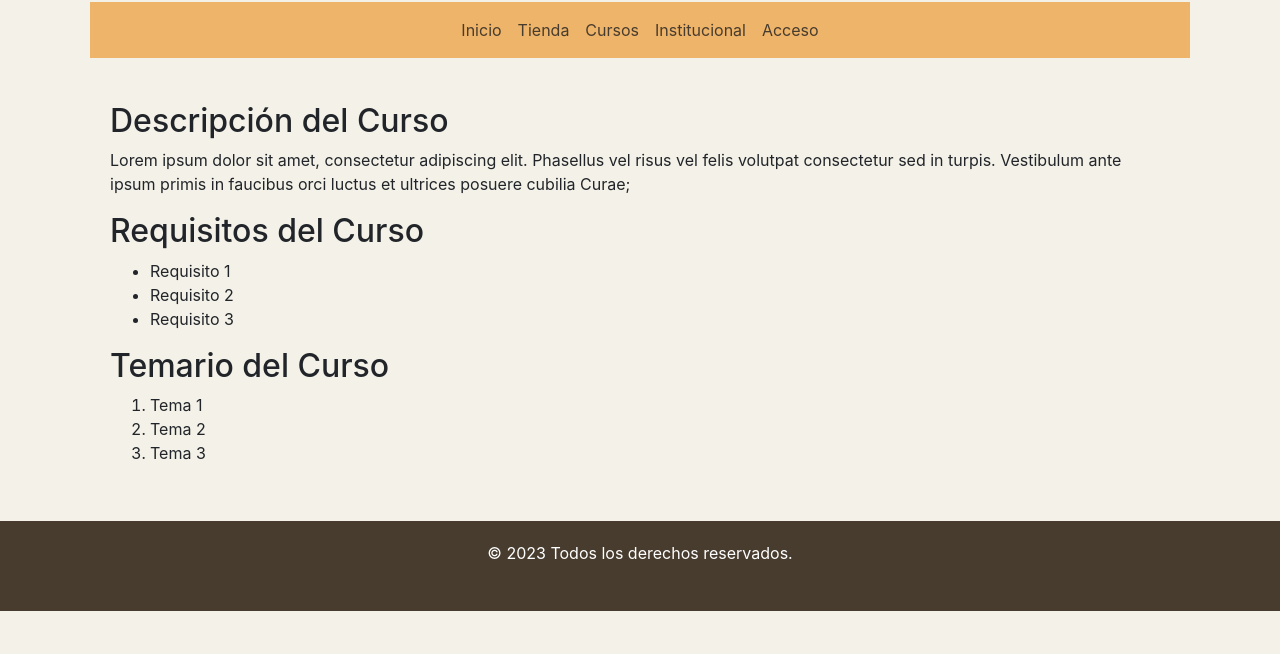
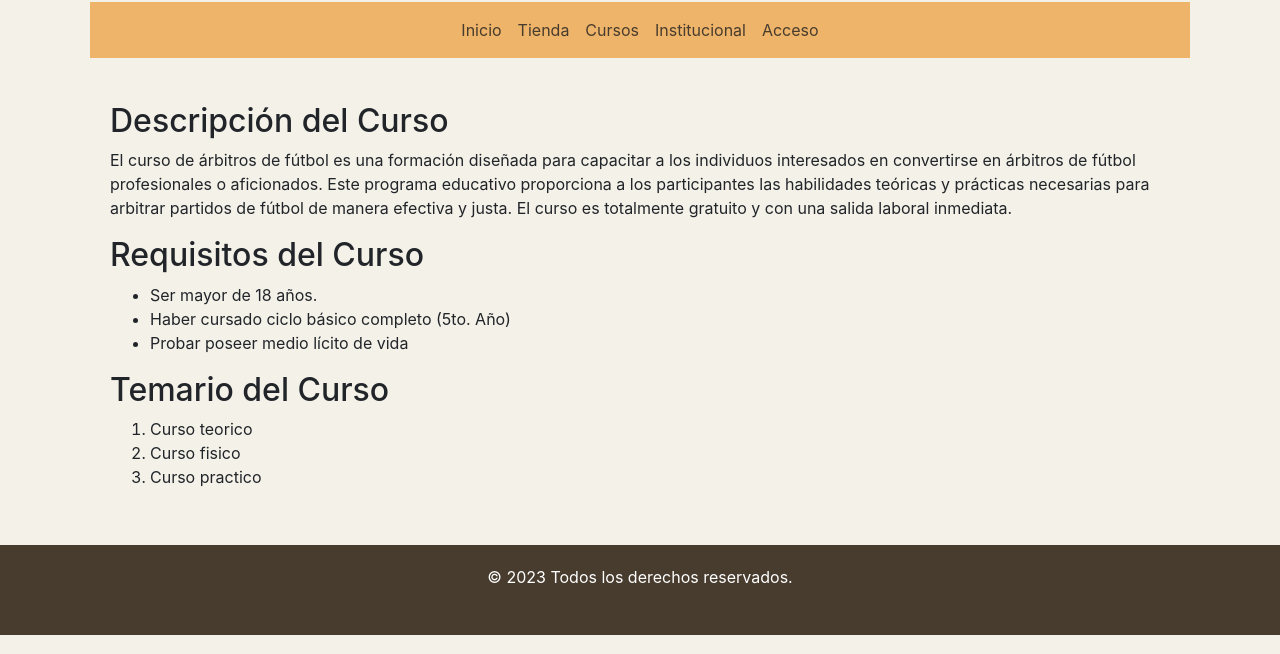
Before and after one commit to GuiduusRC98/codersegundaentrega, a website: page pages/curso.html in a window 1280 px wide. Shown: the part 146-800 px from the top of the page. Drawn offline with nearby package versions, Linux system fonts and the light colour scheme.

Commit message:
se agrego info al curso

```diff
--- a/pages/curso.html
+++ b/pages/curso.html
@@ -95,28 +95,25 @@
         <section class="course-section course-section--description">
           <h2 class="course-section__title">Descripción del Curso</h2>
           <p class="course-section__content">
-            Lorem ipsum dolor sit amet, consectetur adipiscing elit. Phasellus
-            vel risus vel felis volutpat consectetur sed in turpis. Vestibulum
-            ante ipsum primis in faucibus orci luctus et ultrices posuere
-            cubilia Curae;
+            El curso de árbitros de fútbol es una formación diseñada para capacitar a los individuos interesados en convertirse en árbitros de fútbol profesionales o aficionados. Este programa educativo proporciona a los participantes las habilidades teóricas y prácticas necesarias para arbitrar partidos de fútbol de manera efectiva y justa. El curso es totalmente gratuito y con una salida laboral inmediata.
           </p>
         </section>
 
         <section class="course-section course-section--requirements">
           <h2 class="course-section__title">Requisitos del Curso</h2>
           <ul class="course-section__list">
-            <li class="course-section__item">Requisito 1</li>
-            <li class="course-section__item">Requisito 2</li>
-            <li class="course-section__item">Requisito 3</li>
+            <li class="course-section__item">Ser mayor de 18 años.</li>
+            <li class="course-section__item">Haber cursado ciclo básico completo (5to. Año)</li>
+            <li class="course-section__item">Probar poseer medio lícito de vida</li>
           </ul>
         </section>
 
         <section class="course-section course-section--outline">
           <h2 class="course-section__title">Temario del Curso</h2>
           <ol class="course-section__list">
-            <li class="course-section__item">Tema 1</li>
-            <li class="course-section__item">Tema 2</li>
-            <li class="course-section__item">Tema 3</li>
+            <li class="course-section__item">Curso teorico</li>
+            <li class="course-section__item">Curso fisico</li>
+            <li class="course-section__item">Curso practico</li>
           </ol>
         </section>
       </div>
```
